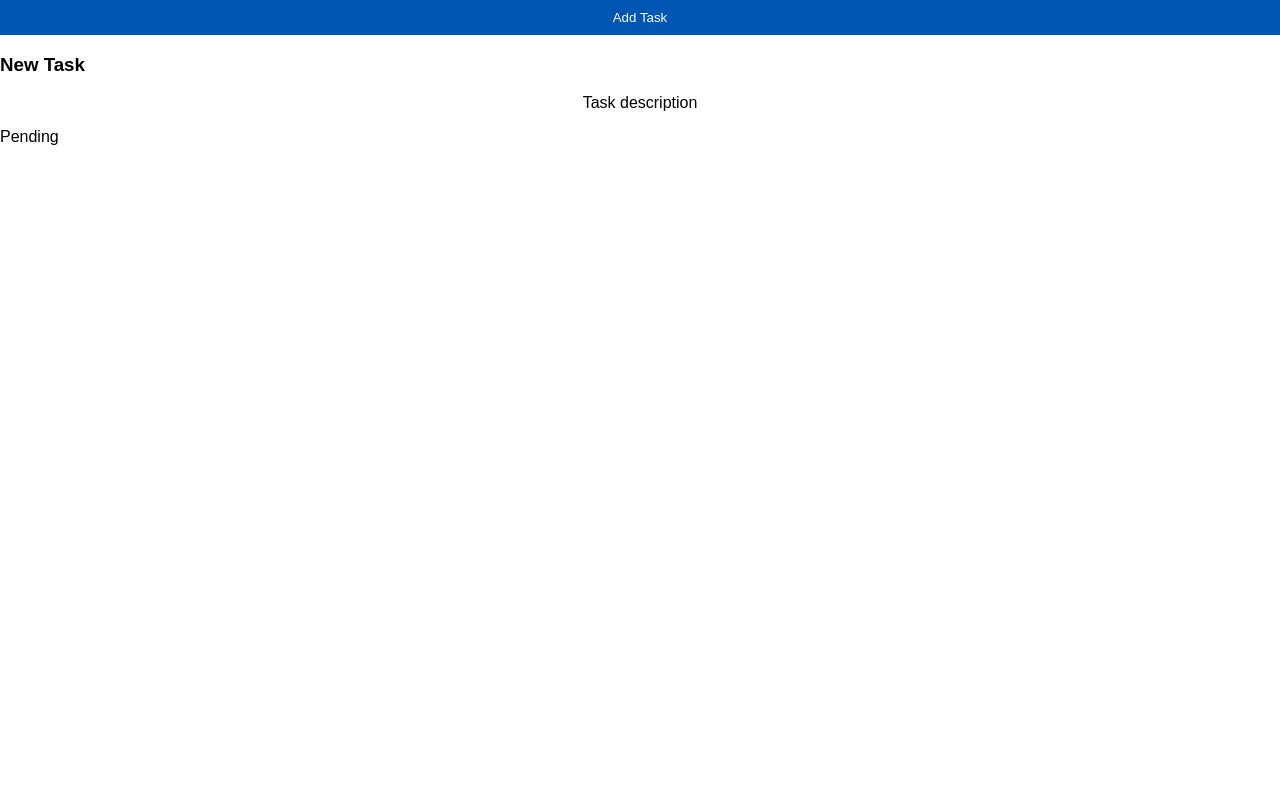
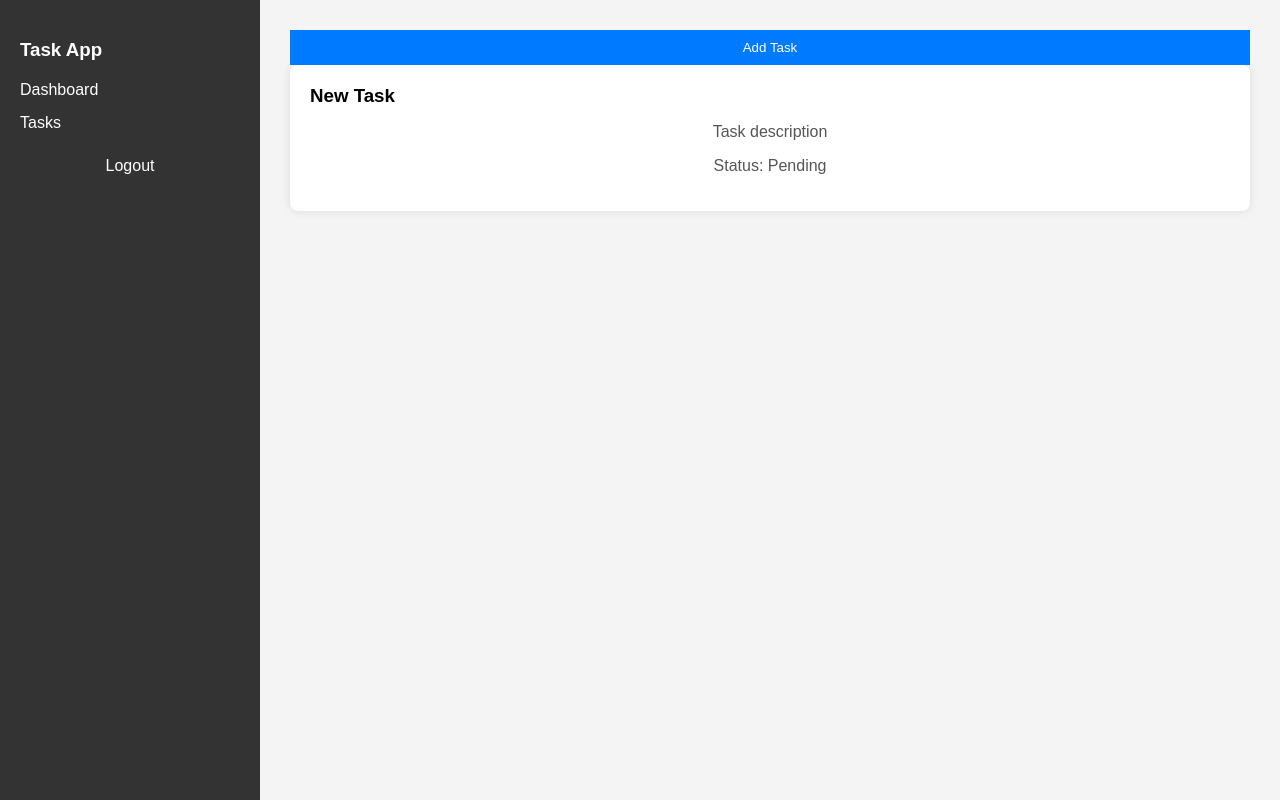
Before and after one commit to shrenika16/task-dashboard, a React (Create React App) app: page /tasks in a window 1280 px wide. Both pictures are taken after a click on the button "Add Task". Built offline with nearby package versions, Linux system fonts and the light colour scheme.

Commit message:
Day 10 - Frontend flow integration and task UI update

```diff
--- a/src/components/Sidebar.js
+++ b/src/components/Sidebar.js
@@ -1,8 +1,15 @@
 import React from "react";
-import { Link } from "react-router-dom";
+import { Link, useNavigate } from "react-router-dom";
 import "../styles/dashboard.css";
 
 function Sidebar() {
+
+const navigate = useNavigate();
+
+const handleLogout = () => {
+localStorage.removeItem("user");
+navigate("/");
+};
 
 return(
 
@@ -21,7 +28,7 @@ return(
 </li>
 
 <li>
-<Link to="/">Logout</Link>
+<button onClick={handleLogout}>Logout</button>
 </li>
 
 </ul>
@@ -32,4 +39,4 @@ return(
 
 }
 
-export default Sidebar
+export default Sidebar;
--- a/src/components/TaskCard.js
+++ b/src/components/TaskCard.js
@@ -1,16 +1,17 @@
 import React from "react";
+import "../styles/task.css";
 
 function TaskCard({title,desc,status}){
 
 return(
 
-<div className="task-card">
+<div className="taskCard">
 
 <h3>{title}</h3>
 
 <p>{desc}</p>
 
-<span>{status}</span>
+<p>Status: {status}</p>
 
 </div>
 
@@ -18,4 +19,4 @@ return(
 
 }
 
-export default TaskCard
+export default TaskCard;
--- a/src/pages/Login.js
+++ b/src/pages/Login.js
@@ -1,37 +1,17 @@
-import React, { useState } from "react";
-import { Link } from "react-router-dom";
+import React from "react";
+import { Link, useNavigate } from "react-router-dom";
 import "../styles/auth.css";
 
-function Login() {
+function Login(){
 
-const [email,setEmail] = useState("")
-const [password,setPassword] = useState("")
-const [errors,setErrors] = useState({})
+const navigate = useNavigate();
 
-const handleSubmit = (e) => {
+const handleLogin=(e)=>{
+e.preventDefault();
 
-e.preventDefault()
+localStorage.setItem("user","loggedIn");
 
-let newErrors = {}
-
-const emailRegex = /^[^\s@]+@[^\s@]+\.[^\s@]+$/
-
-if(!email){
-newErrors.email="Email is required"
-}
-else if(!emailRegex.test(email)){
-newErrors.email="Invalid email format"
-}
-
-if(!password){
-newErrors.password="Password is required"
-}
-else if(password.length < 6){
-newErrors.password="Password must be at least 6 characters"
-}
-
-setErrors(newErrors)
-
+navigate("/dashboard");
 }
 
 return(
@@ -42,25 +22,11 @@ return(
 
 <h2>Login</h2>
 
-<form onSubmit={handleSubmit}>
+<form onSubmit={handleLogin}>
 
-<input
-type="email"
-placeholder="Email"
-value={email}
-onChange={(e)=>setEmail(e.target.value)}
-/>
+<input type="email" placeholder="Email" required/>
 
-{errors.email && <p className="error">{errors.email}</p>}
-
-<input
-type="password"
-placeholder="Password"
-value={password}
-onChange={(e)=>setPassword(e.target.value)}
-/>
-
-{errors.password && <p className="error">{errors.password}</p>}
+<input type="password" placeholder="Password" required/>
 
 <button type="submit">Login</button>
 
@@ -79,4 +45,4 @@ Don't have account?
 
 }
 
-export default Login
+export default Login;
--- a/src/pages/Tasks.js
+++ b/src/pages/Tasks.js
@@ -1,4 +1,5 @@
 import React,{useState,useEffect} from "react"
+import Sidebar from "../components/Sidebar"
 import TaskCard from "../components/TaskCard"
 
 function Tasks(){
@@ -31,7 +32,11 @@ localStorage.setItem("tasks",JSON.stringify(newTasks))
 
 return(
 
-<div>
+<div className="dashboard">
+
+<Sidebar/>
+
+<div className="main">
 
 <button onClick={addTask}>Add Task</button>
 
@@ -48,8 +53,10 @@ status={t.status}
 
 </div>
 
+</div>
+
 )
 
 }
 
-export default Tasks
+export default Tasks;
--- a/src/styles/dashboard.css
+++ b/src/styles/dashboard.css
@@ -65,3 +65,14 @@ box-shadow:0 0 10px rgba(0,0,0,0.1);
 flex:1;
 text-align:center;
 }
+.sidebar button{
+background:none;
+border:none;
+color:white;
+font-size:16px;
+cursor:pointer;
+}
+
+.sidebar button:hover{
+text-decoration:underline;
+}
--- a/src/styles/task.css
+++ b/src/styles/task.css
@@ -1,10 +1,16 @@
-.task-card{
-border:1px solid #ccc;
-padding:15px;
-margin-bottom:10px;
-border-radius:5px;
+.taskCard{
+background:white;
+padding:20px;
+margin-bottom:15px;
+border-radius:8px;
+box-shadow:0 0 10px rgba(0,0,0,0.1);
 }
 
-.task-title{
+.taskCard h3{
+margin:0 0 10px;
 font-weight:bold;
 }
+
+.taskCard p{
+color:#555;
+}
```
